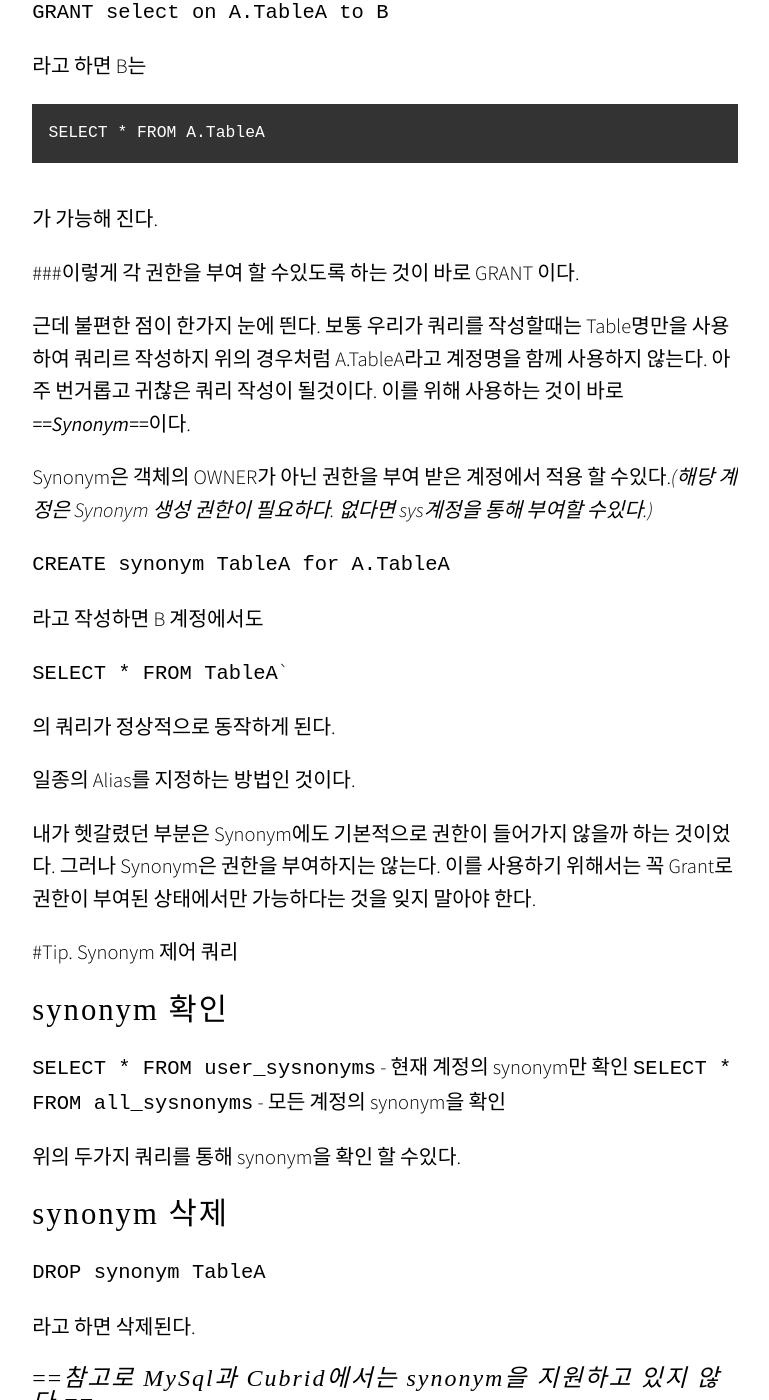
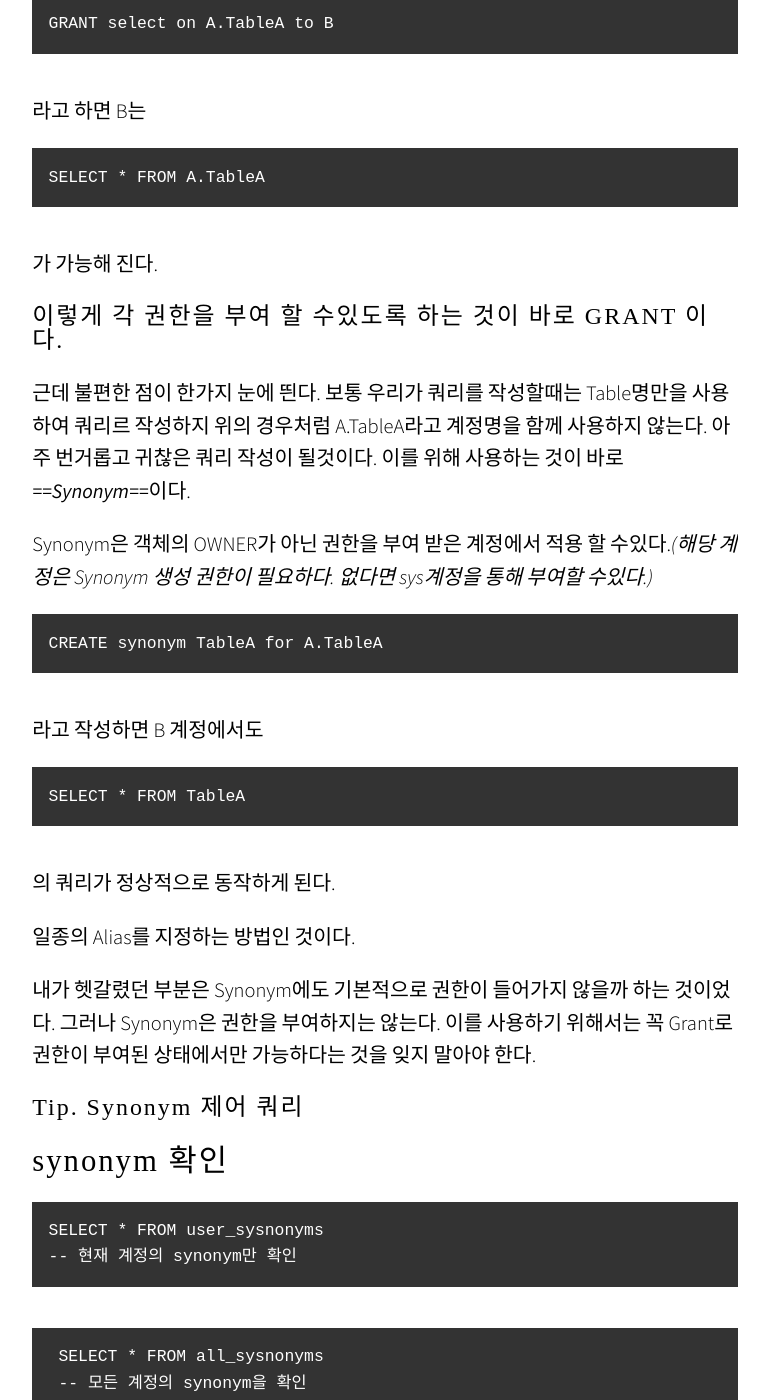
Before and after one commit to sungbine/sungbine.github.io, a Jekyll site: the page built from _posts/2015-06-27-synonym_vs_grant.md, in a window 1280 px wide and 1400 px high, scrolled down 1014 px. Shown: the whole window, without its empty margins (255-1024 px from the left). Built offline with Jekyll 4.4.1, drawn with Linux system fonts in a browser that asks for light colours; nearby versions of some CDN libraries; some web fonts are replaced; Markdown is read by kramdown in place of the engine named in the settings; comment, search, counter and statistics services are not loaded; part of the change alters nothing that is shown.

Commit message:
no message

`````diff
--- a/_posts/2015-06-27-synonym_vs_grant.md
+++ b/_posts/2015-06-27-synonym_vs_grant.md
@@ -19,7 +19,9 @@ GRANT는 계정에 권한을 부여 할 수있는데, 이를 사용할 수 있
 
 위의 예제에서는 A라는 계정으로 B 계정에 TableA에 GRANT를 설정함으로서 B가 TableA를 SELECT 하도록 할 수있다
 
-``` GRANT select on A.TableA to B ```
+```
+GRANT select on A.TableA to B
+```
 
 라고 하면 B는
 
@@ -34,11 +36,15 @@ SELECT * FROM A.TableA
 
 Synonym은 객체의 OWNER가 아닌 권한을 부여 받은 계정에서 적용 할 수있다.*(해당 계정은 Synonym 생성 권한이 필요하다. 없다면 sys계정을 통해 부여할 수있다.)*
 
-``` CREATE synonym TableA for A.TableA ```
+```
+CREATE synonym TableA for A.TableA
+```
 
 라고 작성하면 B 계정에서도
 
-``` SELECT * FROM TableA ````
+```
+SELECT * FROM TableA
+```
 
 의 쿼리가 정상적으로 동작하게 된다.
 
@@ -49,14 +55,22 @@ Synonym은 객체의 OWNER가 아닌 권한을 부여 받은 계정에서 적용
 
 #Tip. Synonym 제어 쿼리
 ## synonym 확인
-``` SELECT * FROM user_sysnonyms ``` - 현재 계정의 synonym만 확인
-``` SELECT * FROM all_sysnonyms ``` - 모든 계정의 synonym을 확인
+```
+SELECT * FROM user_sysnonyms
+-- 현재 계정의 synonym만 확인
+```
+```
+ SELECT * FROM all_sysnonyms
+ -- 모든 계정의 synonym을 확인
+```
 
 위의 두가지 쿼리를 통해 synonym을 확인 할 수있다.
 
 ## synonym 삭제
 
-``` DROP synonym TableA ```
+```
+DROP synonym TableA
+```
 
 라고 하면 삭제된다.
 
`````
